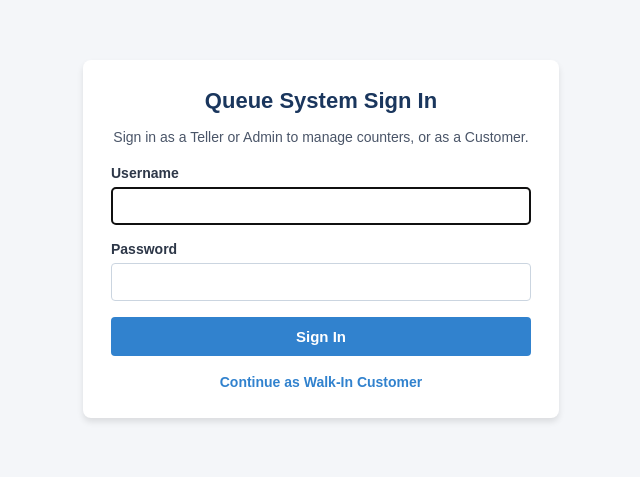
After one commit to callMeO4/Queue-Management-System-final-Year-project, a Django app: page /login/ in a window 1280 px wide. The commit adds this page. Shown: the top 477 px of the page, without its empty margins (319-959 px from the left). Run offline with Django 4.2, Linux system fonts and the light colour scheme.

Commit message:
Add login/logout flow, teller/admin role checks, and Colab CSRF settings

```diff
--- /dev/null
+++ b/backend/templates/backend/login.html
@@ -0,0 +1,58 @@
+<!DOCTYPE html>
+<html lang="en">
+<head>
+    <meta charset="UTF-8">
+    <meta name="viewport" content="width=device-width, initial-scale=1.0">
+    <title>Sign In - Queue Management System</title>
+    <style>
+        body { font-family: Arial, sans-serif; background-color: #f4f6f9; margin: 0; padding: 20px; }
+        .container { max-width: 420px; margin: 40px auto; background: white; padding: 28px; border-radius: 8px; box-shadow: 0 4px 6px rgba(0,0,0,0.1); }
+        h1 { color: #1a365d; font-size: 22px; margin-top: 0; text-align: center; }
+        p.sub { color: #4a5568; font-size: 14px; text-align: center; margin-bottom: 20px; }
+        .form-group { margin-bottom: 16px; }
+        label { display: block; font-size: 14px; font-weight: bold; color: #2d3748; margin-bottom: 6px; }
+        input[type="text"], input[type="password"] {
+            width: 100%; box-sizing: border-box; padding: 10px; border: 1px solid #cbd5e0;
+            border-radius: 4px; font-size: 14px;
+        }
+        .btn-submit {
+            width: 100%; background: #3182ce; color: white; border: none; padding: 11px;
+            border-radius: 4px; font-size: 15px; font-weight: bold; cursor: pointer;
+        }
+        .btn-submit:hover { background: #2b6cb0; }
+        .alert-error {
+            background: #fff5f5; border: 1px solid #feb2b2; color: #c53030;
+            padding: 10px 12px; border-radius: 4px; margin-bottom: 16px; font-size: 14px;
+        }
+        .footer-links { text-align: center; margin-top: 18px; font-size: 14px; }
+        .footer-links a { color: #3182ce; text-decoration: none; font-weight: bold; }
+    </style>
+</head>
+<body>
+    <div class="container">
+        <h1>Queue System Sign In</h1>
+        <p class="sub">Sign in as a Teller or Admin to manage counters, or as a Customer.</p>
+
+        {% if error_message %}
+        <div class="alert-error">{{ error_message }}</div>
+        {% endif %}
+
+        <form method="POST" action="{% url 'login' %}{% if next_url %}?next={{ next_url|urlencode }}{% endif %}">
+            {% csrf_token %}
+            <div class="form-group">
+                <label for="id_username">Username</label>
+                <input type="text" id="id_username" name="username" required autofocus>
+            </div>
+            <div class="form-group">
+                <label for="id_password">Password</label>
+                <input type="password" id="id_password" name="password" required>
+            </div>
+            <button type="submit" class="btn-submit">Sign In</button>
+        </form>
+
+        <div class="footer-links">
+            <a href="{% url 'service_selection' %}">Continue as Walk-In Customer</a>
+        </div>
+    </div>
+</body>
+</html>
--- a/backend/urls.py
+++ b/backend/urls.py
@@ -3,6 +3,8 @@ from . import views
 
 urlpatterns = [
     path('', views.service_selection_view, name='service_selection'),
+    path('login/', views.login_view, name='login'),
+    path('logout/', views.logout_view, name='logout'),
     path(
         'register/<int:service_id>/',
         views.register_queue_ticket,
--- a/backend/views.py
+++ b/backend/views.py
@@ -1,7 +1,8 @@
-from django.contrib.auth import get_user_model
+from django.contrib.auth import authenticate, get_user_model, login, logout
 from django.db import transaction
 from django.shortcuts import get_object_or_404, redirect, render
 from django.utils import timezone
+from django.utils.http import url_has_allowed_host_and_scheme
 from .allocation_service import allocate_customer_to_best_teller
 from .models import (
     Customer,
@@ -15,6 +16,17 @@ from .models import (
 User = get_user_model()
 
 
+def _is_counter_staff(user):
+    if not user.is_authenticated:
+        return False
+    role = getattr(user, 'role', None)
+    return bool(
+        role in {'teller', 'admin'}
+        or getattr(user, 'is_staff', False)
+        or getattr(user, 'is_superuser', False)
+    )
+
+
 def _get_or_create_customer(request):
     if request.user.is_authenticated:
         customer, _ = Customer.objects.get_or_create(user=request.user)
@@ -26,6 +38,42 @@ def _get_or_create_customer(request):
     )
     customer, _ = Customer.objects.get_or_create(user=guest_user)
     return customer
+
+
+def login_view(request):
+    """Authenticates users and routes tellers/admins to the lobby display or customers to services."""
+    next_url = request.GET.get('next') or request.POST.get('next') or ''
+    error_message = None
+
+    if request.method == 'POST':
+        username = request.POST.get('username', '').strip()
+        password = request.POST.get('password', '')
+        user = authenticate(request, username=username, password=password)
+
+        if user is not None:
+            login(request, user)
+            if next_url and url_has_allowed_host_and_scheme(
+                url=next_url, allowed_hosts={request.get_host()}
+            ):
+                return redirect(next_url)
+            if _is_counter_staff(user):
+                return redirect('lobby_display')
+            return redirect('service_selection')
+
+        error_message = 'Invalid username or password. Please try again.'
+
+    return render(
+        request,
+        'backend/login.html',
+        {'error_message': error_message, 'next_url': next_url},
+    )
+
+
+def logout_view(request):
+    """Logs out the current user and returns to service selection."""
+    if request.method == 'POST':
+        logout(request)
+    return redirect('service_selection')
 
 
 def service_selection_view(request):
@@ -105,7 +153,16 @@ def customer_status_view(request, ticket_number):
 
 
 def lobby_display_view(request):
-    """Displays active queue tickets and teller counter statuses for the lobby/admin view."""
+    """Displays active queue tickets and teller counter statuses for tellers/admins."""
+    if not request.user.is_authenticated:
+        return redirect(f"/login/?next={request.path}")
+    if not _is_counter_staff(request.user):
+        return render(
+            request,
+            'backend/error.html',
+            {'error_message': 'Only Teller or Admin accounts can access the Counter & Lobby Display.'},
+        )
+
     active_assignments = (
         Queue_Assignment.objects.filter(is_active=True)
         .select_related('ticket', 'ticket__service', 'teller', 'teller__user')
@@ -124,6 +181,8 @@ def lobby_display_view(request):
 
 def update_ticket_status(request, ticket_id, action):
     """Updates a ticket status to serving or completed and closes active assignment on completion."""
+    if not _is_counter_staff(request.user):
+        return redirect(f"/login/?next={request.path}")
     if request.method == 'POST':
         ticket = get_object_or_404(Queue_Ticket, id=ticket_id)
         now = timezone.now()
@@ -144,6 +203,8 @@ def update_ticket_status(request, ticket_id, action):
 
 def toggle_teller_availability(request, teller_id):
     """Toggles a teller's availability and status state."""
+    if not _is_counter_staff(request.user):
+        return redirect(f"/login/?next={request.path}")
     if request.method == 'POST':
         teller = get_object_or_404(Teller, id=teller_id)
         teller.is_available = not teller.is_available
--- a/core/settings.py
+++ b/core/settings.py
@@ -102,3 +102,6 @@ DEFAULT_AUTO_FIELD = 'django.db.models.BigAutoField'
 
 # Custom User Model
 AUTH_USER_MODEL = 'backend.User'
+
+
+CSRF_TRUSTED_ORIGINS = ['https://8000-m-s-usc1b10-2xakobpno805d-b.us-central1.prod.r.colab.dev', 'https://*.prod.r.colab.dev', 'https://*.colab.dev']
```
Also changed, not shown: backend/templates/backend/lobby_display.html (+16 -4 lines), backend/templates/backend/service_selection.html (+27 -3 lines).
